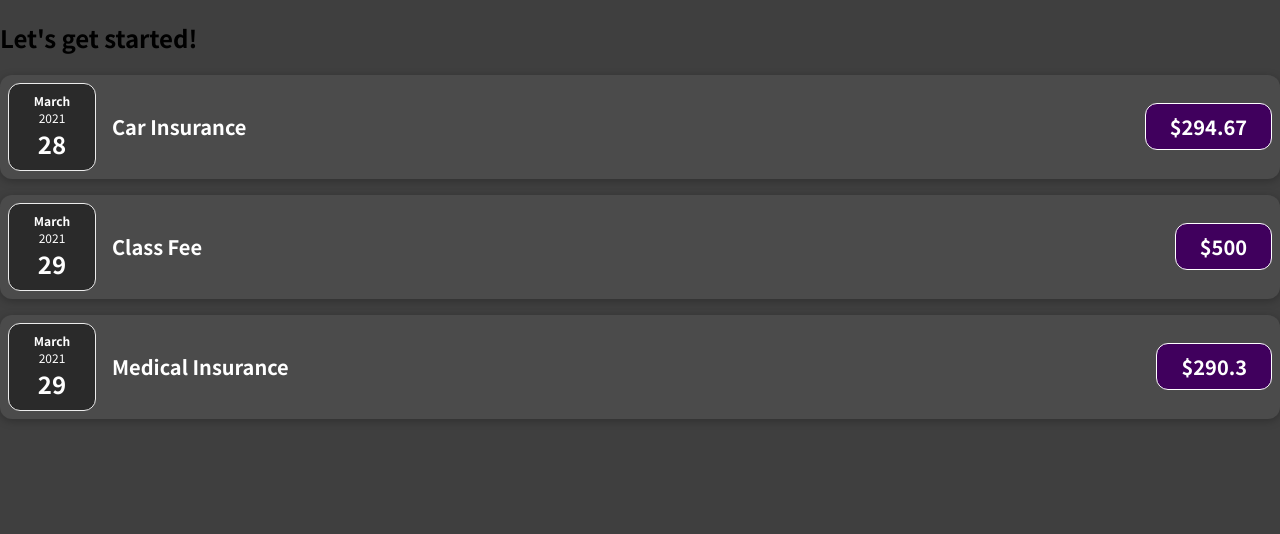
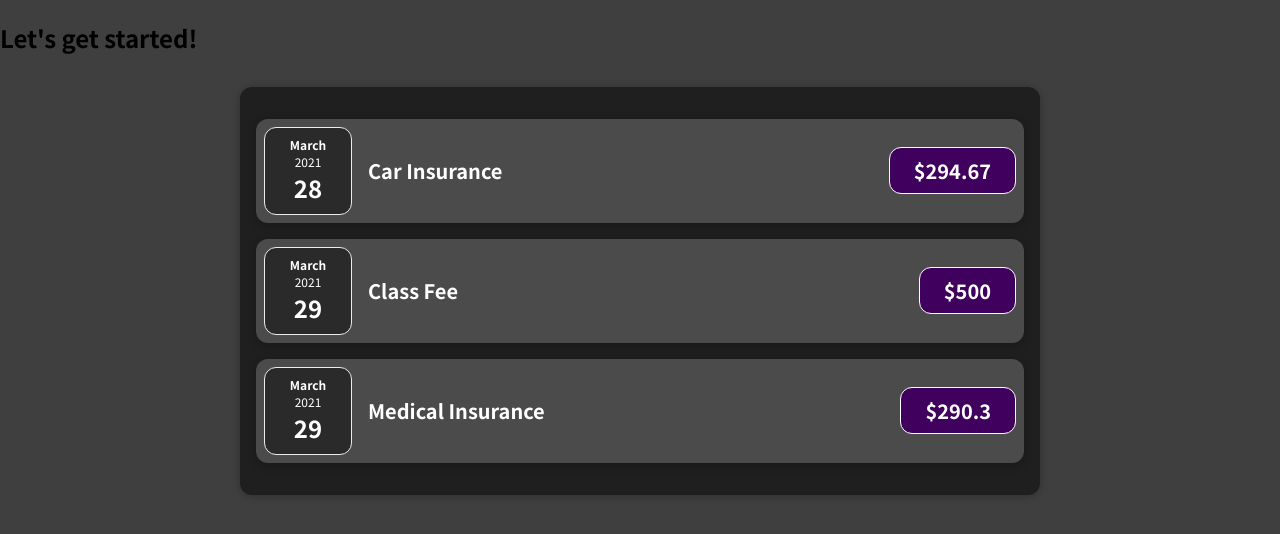
Before and after one commit to RahulFernando/react-complete-guide, a React (Create React App) app: page / in a window 1280 px wide. Shown: the top 534 px of the page. Built offline with nearby package versions, Linux system fonts and the light colour scheme.

Commit message:
expenses component

```diff
--- a/src/App.js
+++ b/src/App.js
@@ -1,4 +1,4 @@
-import ExpenseItem from './components/ExpenseItem';
+import Expenses from './components/Expenses';
 
 function App() {
   const expenses = [
@@ -24,14 +24,7 @@
   return (
     <div>
       <h2>Let's get started!</h2>
-      {expenses.map((expense) => (
-        <ExpenseItem
-          key={expense.id}
-          expense_date={expense.expense_date}
-          expense_title={expense.expense_title}
-          expense_amount={expense.expense_amount}
-        />
-      ))}
+      <Expenses expenses={expenses} />
     </div>
   );
 }
--- a/src/components/ExpenseItem.js
+++ b/src/components/ExpenseItem.js
@@ -1,6 +1,5 @@
 import React from 'react';
 import ExpenseDate from './ExpenseDate';
-import './style.css';
 
 function ExpenseItem(props) {
   return (
--- /dev/null
+++ b/src/components/Expenses.js
@@ -0,0 +1,20 @@
+import React from 'react';
+import ExpenseItem from './ExpenseItem';
+import './style.css';
+
+function Expenses(props) {
+  return (
+    <div className="expenses">
+      {props.expenses.map((expense) => (
+        <ExpenseItem
+          key={expense.id}
+          expense_date={expense.expense_date}
+          expense_title={expense.expense_title}
+          expense_amount={expense.expense_amount}
+        />
+      ))}
+    </div>
+  );
+}
+
+export default Expenses;
--- a/src/components/style.css
+++ b/src/components/style.css
@@ -17,6 +17,16 @@
   flex-flow: column-reverse;
   justify-content: flex-start;
   flex: 1;
+}
+
+.expenses {
+  padding: 1rem;
+  background-color: rgb(31, 31, 31);
+  margin: 2rem auto;
+  width: 50rem;
+  max-width: 95%;
+  border-radius: 12px;
+  box-shadow: 0 1px 8px rgba(0, 0, 0, 0.25);
 }
 
 .expense-item h2 {
```
Also changed, not shown: 1 other file (tests, documents, lock files or other folders).
